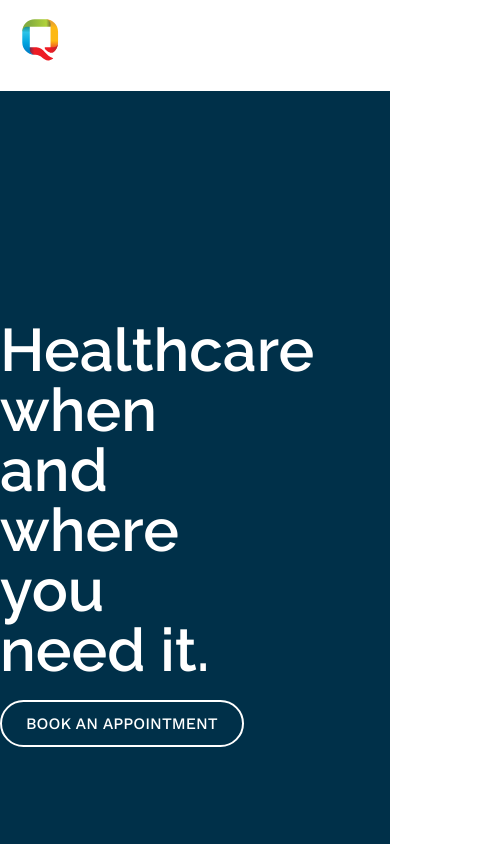
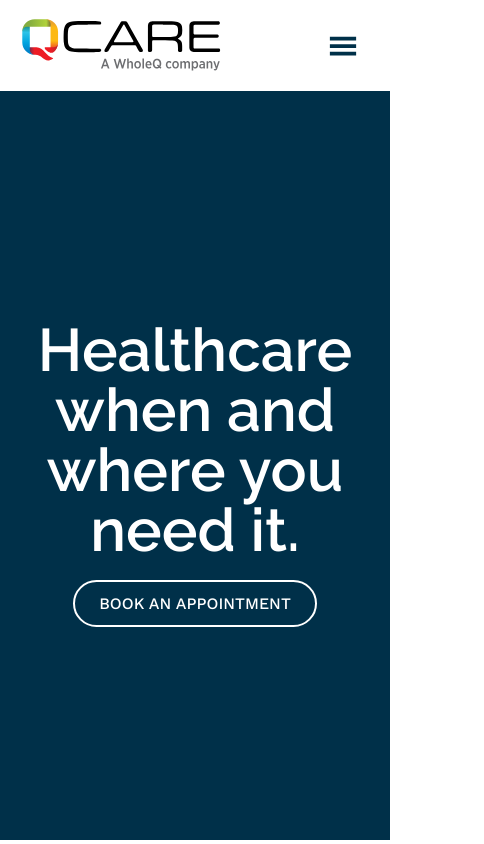
Before and after one commit to BlackRoseRipp/qcare-demo-react, a React (Create React App) app: page / in a window 390 px wide. Shown: the top 844 px of the page, 484 px wide, since content can reach past the window. Built offline with nearby package versions, Linux system fonts and the light colour scheme; what tw-elements would draw is missing.

Commit message:
Small fixes

```diff
--- a/package.json
+++ b/package.json
@@ -14,8 +14,8 @@
     "react": "^18.2.0",
     "react-dom": "^18.2.0",
     "react-icons": "^4.6.0",
-    "react-router-dom": "^6.4.2",
-    "react-scripts": "5.0.1",
+    "react-router-dom": "^6.4.3",
+    "react-scripts": "^5.0.1",
     "tw-elements": "^1.0.0-alpha12",
     "web-vitals": "^2.1.4"
   },
--- a/src/components/Locations/EmbedMap.js
+++ b/src/components/Locations/EmbedMap.js
@@ -5,7 +5,7 @@ const EmbedMap = (props) => {
 
   return (
     <div>
-      <div className="h-[700px] border border-blue-light rounded-xl overflow-hidden w-full mx-auto">
+      <div className="h-[700px] border border-blue-light rounded-xl overflow-hidden lg:w-full w-3/4 mx-auto">
         <iframe
           style={{ position: "relative", top: "-70px", border: "none" }}
           src={mapSource}
--- a/src/components/Locations/StoreLocator.js
+++ b/src/components/Locations/StoreLocator.js
@@ -6,7 +6,7 @@ function StoreLocator(props) {
   return (
     <div className="container mx-auto">
       <div className="grid lg:grid-cols-3 gap-8">
-        <div>
+        <div className="lg:w-full w-3/4 mx-auto">
           <StoreList locations={props.locations} />
         </div>
         <div className="lg:col-span-2">
--- a/src/components/NavButton.js
+++ b/src/components/NavButton.js
@@ -25,7 +25,7 @@ function NavButton(props) {
       <div className="accordion-item">
         <h2 className="accordion-header mb-0" id={"mobileHeader" + id}>
           <button
-            className="accordion-button collapsed font-semibold text-lg !text-primary-color px-4 py-2 focus:outline-none !shadow-none flex items-center after:hidden"
+            className="accordion-button collapsed font-medium text-lg !text-blue-primary px-4 py-2 focus:outline-none !shadow-none flex items-center after:hidden"
             type="button"
             data-bs-toggle="collapse"
             data-bs-target={"#mobileSubMenu" + id}
@@ -49,7 +49,9 @@ function NavButton(props) {
               return (
                 <a
                   className={classNames(
-                    path === link.to ? "text-blue-dark" : "text-primary-color",
+                    path === link.to
+                      ? "text-red-secondary"
+                      : "text-blue-primary",
                     "p-2 transition-all text-lg font-medium"
                   )}
                   aria-current="page"
@@ -120,14 +122,14 @@ function NavButton(props) {
           ? classNames(
               scrollPosition > 0
                 ? "text-red-logo lg:border-red-logo border-transparent"
-                : "text-blue-light lg:text-yellow-logo lg:border-yellow-logo border-transparent"
+                : "text-red-secondary lg:text-yellow-logo lg:border-yellow-logo border-transparent"
             )
           : classNames(
               scrollPosition > 0
-                ? "lg:text-blue-primary text-white border-transparent lg:hover:border-blue-primary"
-                : "text-white border-transparent lg:hover:border-blue-secondary"
+                ? "md:text-blue-primary text-white border-transparent lg:hover:border-blue-primary"
+                : "lg:text-white text-blue-primary border-transparent lg:hover:border-blue-secondary"
             ),
-        "py-2 lg:mx-2 transition-all duration-300 flex items-center font-medium text-lg border-b-2"
+        "py-2 lg:mx-2 mx-4 transition-all duration-300 flex items-center font-medium text-lg border-b-2"
       )}
       aria-current="page"
       href={to}
--- a/src/components/Navbar.js
+++ b/src/components/Navbar.js
@@ -28,9 +28,11 @@ const Navbar = () => {
             <a href="/" className="flex items-center">
               <img
                 src={
-                  scrollPosition > 0
-                    ? "img/QCARE_Logo.svg"
-                    : "img/QCARE_Logo_White.svg"
+                  size.width > 767
+                    ? scrollPosition > 0
+                      ? "/img/QCARE_Logo.svg"
+                      : "/img/QCARE_Logo_White.svg"
+                    : "/img/QCARE_Logo.svg"
                 }
                 class="mr-3 w-52"
                 alt="qcare-logo"
@@ -44,7 +46,7 @@ const Navbar = () => {
             className={classNames(
               scrollPosition > 0
                 ? "text-blue-primary"
-                : "text-white md:text-blue-primary",
+                : "md:text-white text-blue-primary",
               "lg:hidden text-3xl mr-8"
             )}
             aria-controls="navbar"
@@ -54,8 +56,8 @@ const Navbar = () => {
           </button>
           <div
             className={classNames(
-              expanded ? "max-h-[470px]" : "max-h-0",
-              "block lg:max-h-full w-full lg:w-auto transition-all duration-700 rounded-none md:rounded-2xl overflow-hidden lg:overflow-visible grow xl:mx-32"
+              expanded ? "max-h-[555px] border-b" : "max-h-0",
+              "block lg:max-h-full w-full lg:w-auto transition-all duration-700 overflow-hidden lg:overflow-visible grow xl:mx-32 lg:border-0"
             )}
             id="navbar"
           >
@@ -86,10 +88,62 @@ const Navbar = () => {
                       },
                     ]}
                   />
+                  <NavButton
+                    to="#"
+                    primary="Services & Care"
+                    id="Two"
+                    dropdownLinks={[
+                      {
+                        to: "#",
+                        primary: "Wellness Visits",
+                      },
+                      {
+                        to: "#",
+                        primary: "Pediatric Care",
+                      },
+                      {
+                        to: "#",
+                        primary: "Urgent Care",
+                      },
+                      {
+                        to: "#",
+                        primary: "Allergies & Asthma",
+                      },
+                      {
+                        to: "#",
+                        primary: "COVID-19",
+                      },
+                      {
+                        to: "#",
+                        primary: "Vaccinations",
+                      },
+                    ]}
+                  />
+                  <NavButton
+                    to="#"
+                    primary="Plan Your Visit"
+                    id="Three"
+                    dropdownLinks={[
+                      {
+                        to: "#",
+                        primary: "Locations",
+                      },
+                      {
+                        to: "#",
+                        primary: "House Calls",
+                      },
+                      {
+                        to: "#",
+                        primary: "Insurance",
+                      },
+                      {
+                        to: "#",
+                        primary: "Billing Info",
+                      },
+                    ]}
+                  />
+                  <NavButton to="#" primary="Patient Portal" />
                 </div>
-                <NavButton to="/locations" primary="Testing Locations" />
-                <NavButton to="/blog" primary="Blog" />
-                <NavButton to="/contact" primary="Contact" />
               </div>
             ) : (
               <ul className="flex flex-row justify-around rounded-lg">
--- a/src/index.css
+++ b/src/index.css
@@ -104,3 +104,7 @@ a {
   background: transparent;
   margin-top: 0.4rem;
 }
+
+.collapse.show {
+  visibility: visible !important;
+}
--- a/src/pages/Home.js
+++ b/src/pages/Home.js
@@ -1,6 +1,7 @@
 import { Fragment } from "react";
 import { BiClinic } from "react-icons/bi";
 import {
+  BsArrowDown,
   BsArrowLeft,
   BsArrowRight,
   BsCheck2Circle,
@@ -15,12 +16,6 @@ import { IoIosMedical } from "react-icons/io";
 import "tw-elements";
 import Data from "../components/Locations/Data";
 import StoreLocator from "../components/Locations/StoreLocator";
-//import Blog1 from "../public/img/blog1.jpg";
-//import Blog2 from "../public/img/blog2.jpeg";
-//import Blog3 from "../public/img/blog3.jpg";
-//import QuickTestingImg from "../public/img/pexels-edward-jenner-4031321.jpg";
-//import GoodbyeImg from "../public/img/pexels-karolina-grabowska-5387256.jpg";
-//import BrooklynWalkingImg from "../public/img/walk-by-nyc.jpg";
 
 export default function Home() {
   return (
@@ -28,12 +23,12 @@ export default function Home() {
       <main>
         <div className="banner bg-blue-primary pb-24">
           <div className="container mx-auto py-32 flex flex-col">
-            <h1 className="heading text-white text-6xl font-semibold w-2/3">
+            <h1 className="heading text-white text-6xl font-semibold md:w-2/3 w-full md:text-start text-center">
               Healthcare when and where you need it.
             </h1>
-            <div className="mt-8">
+            <div className="mt-8 md:text-start text-center">
               <a
-                className="btn-primary uppercase text-white border-2 border-white hover:border-yellow-logo hover:bg-yellow-logo font-medium"
+                className="btn-primary uppercase text-white border-2 border-white hover:border-yellow-logo hover:bg-yellow-logo font-medium md:mx-0"
                 href="#"
               >
                 Book an Appointment
@@ -42,7 +37,7 @@ export default function Home() {
           </div>
         </div>
         <div className="container mx-auto py-48">
-          <div className="grid grid-cols-2 gap-8">
+          <div className="grid lg:grid-cols-2 gap-8">
             <div className="flex items-center justify-center">
               <img
                 src="img/walk-by-nyc.jpg"
@@ -51,15 +46,15 @@ export default function Home() {
               />
             </div>
             <div className="flex flex-col justify-evenly items-start">
-              <h4 className="text-sm uppercase text-blue-logo-secondary">
+              <h4 className="text-sm uppercase text-blue-logo-secondary lg:mx-0 mx-auto">
                 Qcare
               </h4>
-              <h2 className="text-5xl font-medium text-blue-primary heading">
+              <h2 className="text-5xl font-medium text-blue-primary heading lg:mx-0 mx-auto lg:text-start text-center">
                 Say hello when you walk by,
                 <br />
                 Stop by when you need us
               </h2>
-              <p className="w-5/6 text-blue-secondary">
+              <p className="w-5/6 text-blue-secondary lg:mt-0 mt-4 text-center lg:text-start lg:mx-0 mx-auto">
                 At Qcare, we provide New York City residents with convenient,
                 quality healthcare that doesn’t interrupt your day. We’re
                 posting our mobile care units at strategic locations around the
@@ -74,7 +69,7 @@ export default function Home() {
                 with years of experience handling medical emergencies throughout
                 the Metro New York area.
               </p>
-              <div className="xl:mt-0 mt-8">
+              <div className="xl:mt-0 mt-8 lg:text-start text-center w-full">
                 <a
                   href="#"
                   className="btn-primary text-blue-primary border-blue-primary border-2 uppercase hover:bg-blue-logo-secondary hover:border-blue-logo-secondary hover:text-white"
@@ -87,7 +82,7 @@ export default function Home() {
           <h2 className="mt-56 text-5xl text-blue-logo-primary font-medium heading text-center">
             The doctor is in
           </h2>
-          <div className="grid grid-cols-3 gap-12 lg:w-3/4 mx-auto mt-16">
+          <div className="grid lg:grid-cols-3 md:grid-cols-2 gap-12 lg:w-3/4 mx-auto mt-16">
             <div className="flex flex-col items-center justify-start">
               <a
                 href="#"
@@ -166,7 +161,7 @@ export default function Home() {
               Customizable healthcare
               <br /> when and where you need it most
             </h2>
-            <div className="flex items-center justify-center mt-32 w-5/6 mx-auto">
+            <div className="flex sm:flex-row flex-col items-center justify-center mt-32 w-5/6 mx-auto">
               <div className="flex flex-col items-center justify-start mx-4 w-2/5">
                 <BsClipboardCheck className="text-blue-logo-primary text-7xl" />
                 <h5 className="text-blue-primary text-2xl text-center font-medium mt-6">
@@ -174,7 +169,8 @@ export default function Home() {
                 </h5>
               </div>
               <div className="flex items-center justify-center mx-4">
-                <BsArrowRight className="text-blue-primary text-7xl" />
+                <BsArrowRight className="text-blue-primary text-7xl hidden sm:block" />
+                <BsArrowDown className="text-blue-primary text-7xl sm:hidden block my-4" />
               </div>
               <div className="flex flex-col items-center justify-start mx-4 w-2/5">
                 <CiLocationOn className="text-blue-logo-primary text-7xl" />
@@ -183,7 +179,8 @@ export default function Home() {
                 </h5>
               </div>
               <div className="flex items-center justify-center mx-4">
-                <BsArrowRight className="text-blue-primary text-7xl" />
+                <BsArrowRight className="text-blue-primary text-7xl hidden sm:block" />
+                <BsArrowDown className="text-blue-primary text-7xl sm:hidden block my-4" />
               </div>
               <div className="flex flex-col items-center justify-start mx-4 w-2/5">
                 <FaHandHoldingHeart className="text-blue-logo-primary text-7xl" />
@@ -196,8 +193,8 @@ export default function Home() {
               <h5 className="text-blue-logo-secondary heading uppercase text-sm text-center font-medium">
                 Our Services
               </h5>
-              <div className="grid grid-cols-2 gap-8 mt-4">
-                <div className="flex flex-col items-start mr-4">
+              <div className="grid md:grid-cols-2 md:gap-8 mt-4">
+                <div className="flex flex-col items-start md:mr-4">
                   <a href="#" className="flex items-center group my-2">
                     <IoIosMedical className="text-blue-logo-secondary text-xl group-hover:text-red-secondary transition-all duration-300" />
                     <p className="text-blue-primary font-medium group-hover:text-red-secondary transition-all duration-300">
@@ -217,7 +214,7 @@ export default function Home() {
                     </p>
                   </a>
                 </div>
-                <div className="flex flex-col items-start ml-4">
+                <div className="flex flex-col items-start md:ml-4">
                   <a href="#" className="flex items-center group my-2">
                     <IoIosMedical className="text-blue-logo-secondary text-xl group-hover:text-red-secondary transition-all duration-300" />
                     <p className="text-blue-primary font-medium group-hover:text-red-secondary transition-all duration-300">
@@ -250,19 +247,19 @@ export default function Home() {
           </div>
         </div>
         <div className="container lg:w-3/4 mx-auto py-32">
-          <div className="grid grid-cols-2 gap-x-12 gap-y-24">
-            <div className="flex items-center justify-center">
+          <div className="grid lg:grid-cols-2 gap-x-12 gap-y-24">
+            <div className="flex items-center justify-center order-2 lg:w-full w-1/2 mx-auto">
               <img
                 src="img/pexels-edward-jenner-4031321.jpg"
                 className="w-full rounded-xl"
                 alt="Lab Technicians"
               />
             </div>
-            <div className="flex flex-col justify-evenly items-start">
-              <h2 className="text-4xl text-blue-primary font-medium">
+            <div className="flex flex-col justify-evenly order-1 items-center lg:items-start">
+              <h2 className="text-4xl text-blue-primary font-medium md:text-start text-center">
                 Quick registration, Quick testing, Quick results
               </h2>
-              <div className="flex flex-col justify-center items-start ml-8">
+              <div className="flex flex-col justify-center ml-8">
                 <div className="flex items-center my-1">
                   <BsCheck2Circle className="text-lg text-blue-logo-secondary" />
                   <p className="text-blue-primary ml-2 w-fit">
@@ -305,7 +302,7 @@ export default function Home() {
                 </div>
               </div>
             </div>
-            <div className="flex flex-col justify-evenly items-start">
+            <div className="flex flex-col justify-evenly items-center lg:items-start lg:order-4 order-3">
               <h2 className="text-4xl text-red-primary font-medium">
                 Say goodbye to…
               </h2>
@@ -330,7 +327,7 @@ export default function Home() {
                 </div>
               </div>
             </div>
-            <div className="flex items-center justify-center">
+            <div className="flex items-center justify-center lg:order-3 order-4 lg:w-full w-1/2 mx-auto">
               <img
                 src="img/pexels-karolina-grabowska-5387256.jpg"
                 className="w-full rounded-xl"
@@ -353,16 +350,16 @@ export default function Home() {
           </div>
         </div>
         <div className="container mx-auto py-32">
-          <div className="grid grid-cols-2 gap-12">
+          <div className="grid lg:grid-cols-2 gap-12">
             <div className="flex flex-col justify-center items-start">
-              <h1 className="text-blue-primary heading text-5xl font-semibold">
+              <h1 className="text-blue-primary heading text-5xl font-semibold md:text-start text-center">
                 <span className="text-4xl text-blue-logo-secondary">
                   We help you care for
                 </span>
                 <br />
                 Yourself and Your Family
               </h1>
-              <p className="text-blue-secondary font-medium mt-16">
+              <p className="text-blue-secondary font-medium mt-16 md:text-start text-center">
                 Check out these wellness tips and the research that backs them
                 up to better understand how to optimize your health and
                 nutrition.
@@ -428,11 +425,11 @@ export default function Home() {
                         alt="blog_1"
                       />
                       <div className="px-6 py-4">
-                        <h3 className="text-blue-primary text-lg font-medium mb-2">
+                        <h3 className="text-blue-primary text-lg font-medium mb-2 text-center md:text-start">
                           What&#39;s The Difference Between CBC And CMP Blood
                           Tests?
                         </h3>
-                        <p className="text-blue-secondary text-sm">
+                        <p className="text-blue-secondary text-sm text-justify md:text-start">
                           There&#39;s a good deal that your blood can tell us
                           about your health. To access that information, we can
                           perform a complete blood count (CBC) and a
@@ -453,11 +450,11 @@ export default function Home() {
                         alt="blog_2"
                       />
                       <div className="px-6 py-4">
-                        <h3 className="text-blue-primary text-lg font-medium mb-2">
+                        <h3 className="text-blue-primary text-lg font-medium mb-2 text-center md:text-start">
                           Why Choosing Telehealth Might Be the Best Option for
                           You
                         </h3>
-                        <p className="text-blue-secondary text-sm">
+                        <p className="text-blue-secondary text-sm text-justify md:text-start">
                           As our nation watches anxiously as new variants of
                           COVID-19 emerge, the return to safety measures, such
                           as masking up and social distancing, may come back.
@@ -478,10 +475,10 @@ export default function Home() {
                         alt="blog_3"
                       />
                       <div className="px-6 py-4">
-                        <h3 className="text-blue-primary text-lg font-medium mb-2">
+                        <h3 className="text-blue-primary text-lg font-medium mb-2 text-center md:text-start">
                           Common Heat-Related Illnesses and Symptoms
                         </h3>
-                        <p className="text-blue-secondary text-sm">
+                        <p className="text-blue-secondary text-sm text-justify md:text-start">
                           The month of August can be a hot and sticky one here
                           in New York City, which makes us more vulnerable to
                           heat-related illnesses. To beat the heat this summer,
```
Also changed, not shown: src/components/Footer.js (+7 -7 lines), 2 other files (tests, documents, lock files or other folders).
